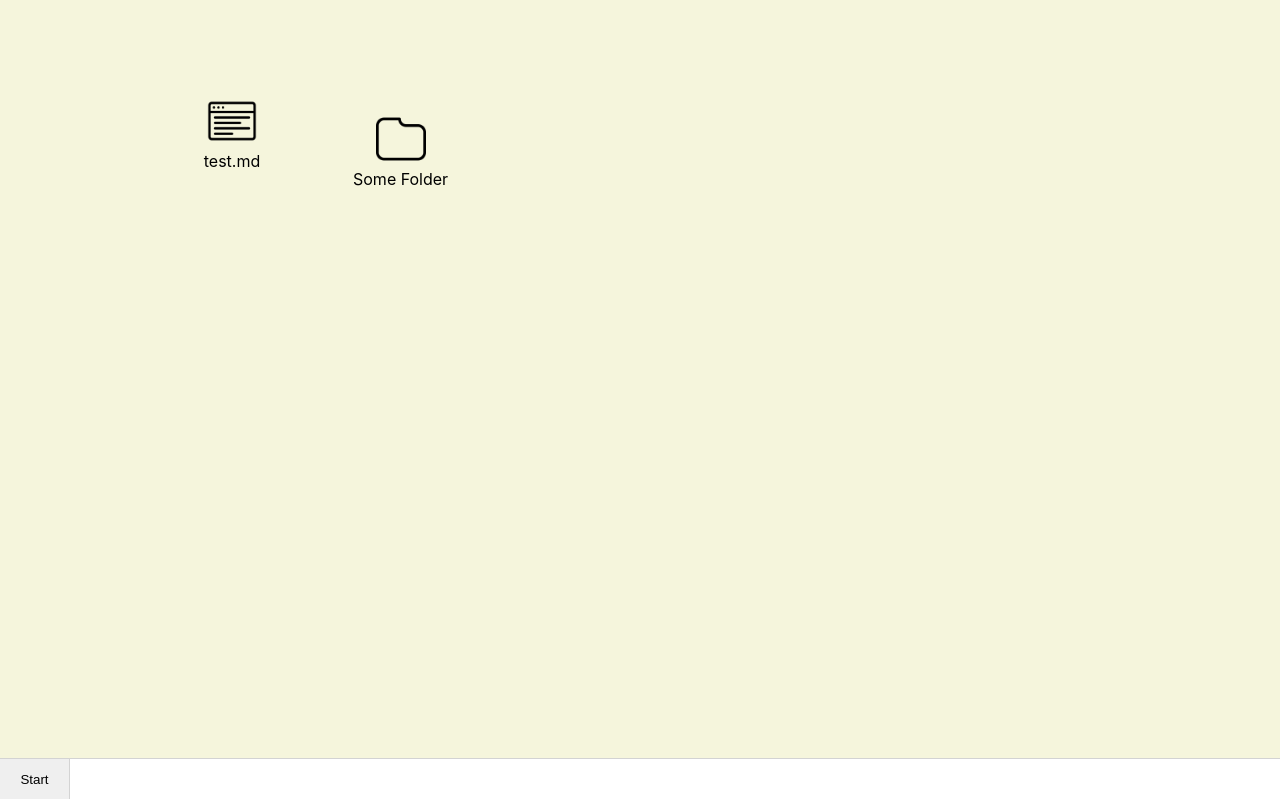
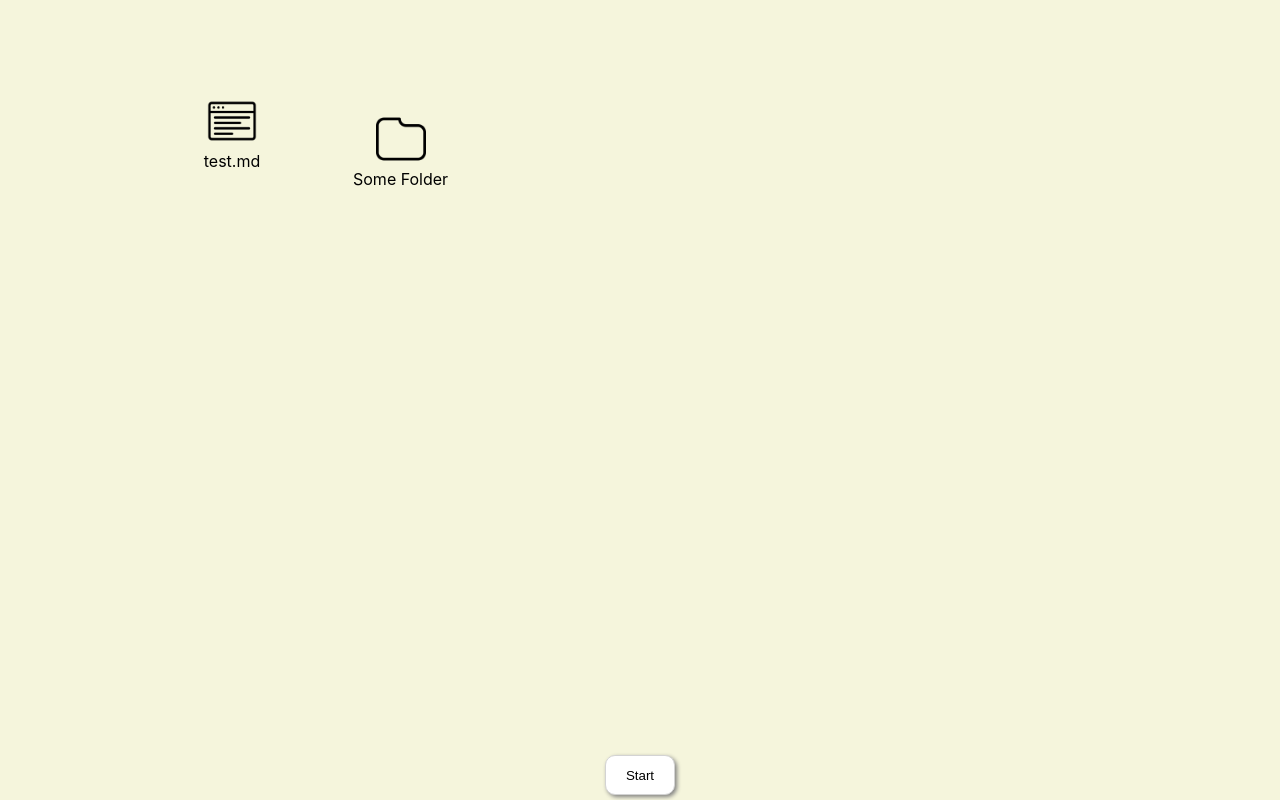
Before and after one commit to jzfqiu/DolphinOS, a React (Create React App) app: page / in a window 1280 px wide. Built offline with nearby package versions, Linux system fonts and the light colour scheme.

Commit message:
Style Taskbar

```diff
--- a/src/Components/System.tsx
+++ b/src/Components/System.tsx
@@ -168,13 +168,9 @@ export default class System extends Component<SystemProps, SystemState> {
   buildTask(program: string) {
     return (
       <button
-        className="Task"
+        className={program === this.state.windowInFocus ? "Task Selected" : "Task"}
         key={program}
         onClick={this.mountWindow.bind(this, program)}
-        style={{
-          background:
-            program === this.state.windowInFocus ? "steelblue" : "white",
-        }}
       >
         {applications[program].title}
       </button>
--- a/src/Components/Window.tsx
+++ b/src/Components/Window.tsx
@@ -71,7 +71,7 @@ export default class Window extends Component<WindowProps, WindowState> {
 		// Desktop size:
 		this.desktopSize = {
 			x: window.innerWidth - 4, // 2*2px border
-			y: window.innerHeight - 44, // Taskbar height = 40px
+			y: window.innerHeight - 50, // Taskbar height
 		};
 
 		this.ref = React.createRef();
--- /dev/null
+++ b/src/styles/Common.sass
@@ -0,0 +1,20 @@
+@mixin flex-and-center
+    display: flex
+    justify-content: center
+    align-items: center
+
+@mixin drop-shadow-linear($depth, $color)
+    filter: drop-shadow($depth $depth $depth $color)
+
+// System.sass
+$Taskbar-border: 1px solid lightgrey
+$Taskbar-height: 45px
+// https://developer.apple.com/design/human-interface-guidelines/ios/visual-design/color/
+$SystemGray: rgba(142,142,147)
+$SystemRed: rgba(255,59,48)
+$SystemGreen: rgba(52,199,89)
+$SystemYellow: rgba(255,204,0)
+
+// Window.sass
+$WindowTopBar-height: 35px
+$Window-border: 1px solid lightgrey
--- a/src/styles/System.sass
+++ b/src/styles/System.sass
@@ -1,28 +1,34 @@
+@use "Common"
+
 .System
 	width: 100%
 	height: 100vh
+	background-color: beige
 	font-family: -apple-system, BlinkMacSystemFont, "Segoe UI", Roboto, Helvetica, Arial, sans-serif, "Apple Color Emoji", "Segoe UI Emoji", "Segoe UI Symbol"
 
 .Desktop
 	width: 100%
-	height: calc(100% - 42px)
-	background-color: beige
-
-$Taskbar-border: 1px solid lightgrey
+	height: calc(100% - Common.$Taskbar-height)
 
 .Taskbar
-	height: 40px
+	height: Common.$Taskbar-height
 	width: 100%
-	border-top: $Taskbar-border
-	background-color: white
 	position: absolute
-	z-index: 100
+	z-index: 2
+	@include Common.flex-and-center
+	align-items: flex-start
 
 .Task
 	height: 40px
 	min-width: 70px
-	/* transition-duration: 0.4s */
+	transition-duration: 0.2s
+	border: Common.$Taskbar-border
+	@include Common.drop-shadow-linear($depth: 2px, $color: gray)
+	border-radius: 10px
+	background-color: white
+	margin: 0 5px
 	&:hover
 		background-color: lightblue
-	border: 0
-	border-right: $Taskbar-border
+	&.Selected
+		filter: none
+		box-shadow: inset 2px 2px 2px 2px gray
--- a/src/styles/Window.sass
+++ b/src/styles/Window.sass
@@ -1,21 +1,14 @@
-$WindowTopBar-height: 35px
-$Window-border: 1px solid lightgrey
-
-// https://developer.apple.com/design/human-interface-guidelines/ios/visual-design/color/
-$SystemGray: rgba(142,142,147)
-$SystemRed: rgba(255,59,48)
-$SystemGreen: rgba(52,199,89)
-$SystemYellow: rgba(255,204,0)
+@use "Common"
 
 .Window
 	min-width: 300px
 	min-height: 200px
-	border: $Window-border
+	border: Common.$Window-border
 	position: absolute
 	overflow: auto
 	resize: both
 	border-radius: 8px
-	filter: drop-shadow(8px 8px 8px darkgray)
+	@include Common.drop-shadow-linear($depth: 8px, $color: darkgray)
 	background-color: white
 
 	&::-webkit-scrollbar
@@ -25,8 +18,8 @@ $SystemYellow: rgba(255,204,0)
 
 	&::-webkit-scrollbar-track-piece
 		background: lightgray
-		margin-top: $WindowTopBar-height
-		border-top: $Window-border
+		margin-top: Common.$WindowTopBar-height
+		border-top: Common.$Window-border
 
 	&::-webkit-scrollbar-thumb
 		background: darkgray
@@ -34,24 +27,21 @@ $SystemYellow: rgba(255,204,0)
 
 .WindowTopBar
 	top: 0
-	height: $WindowTopBar-height
+	height: Common.$WindowTopBar-height
 	width: calc(100% - 20px)
 	position: sticky
-	display: flex
+	@include Common.flex-and-center
 	flex-direction: row
 	user-select: none
-	border-bottom: $Window-border
+	border-bottom: Common.$Window-border
 	z-index: 1
-	align-items: center
 	padding: 0 10px
 	background-color: white
 	filter: drop-shadow(2px 0 3px lightgray)
 
 .WindowTopBarTitle
 	width: 100%
-	display: flex
-	align-items: center
-	justify-content: center
+	@include Common.flex-and-center
 	margin-right: 75px
 
 .WindowTopBarButton
@@ -65,15 +55,15 @@ $SystemYellow: rgba(255,204,0)
 	&:hover
 		opacity: 1
 	&.WindowClose
-		background-color: $SystemRed
+		background-color: Common.$SystemRed
 	&.WindowMaximize
-		background-color: $SystemGreen
+		background-color: Common.$SystemGreen
 	&.WindowMinimize
-		background-color: $SystemYellow
+		background-color: Common.$SystemYellow
 
 
 .WindowContent
-	top: $WindowTopBar-height
+	top: Common.$WindowTopBar-height
 	width: 100%
-	height: calc(100% - $WindowTopBar-height)
+	height: calc(100% - Common.$WindowTopBar-height)
 	position: absolute
```
